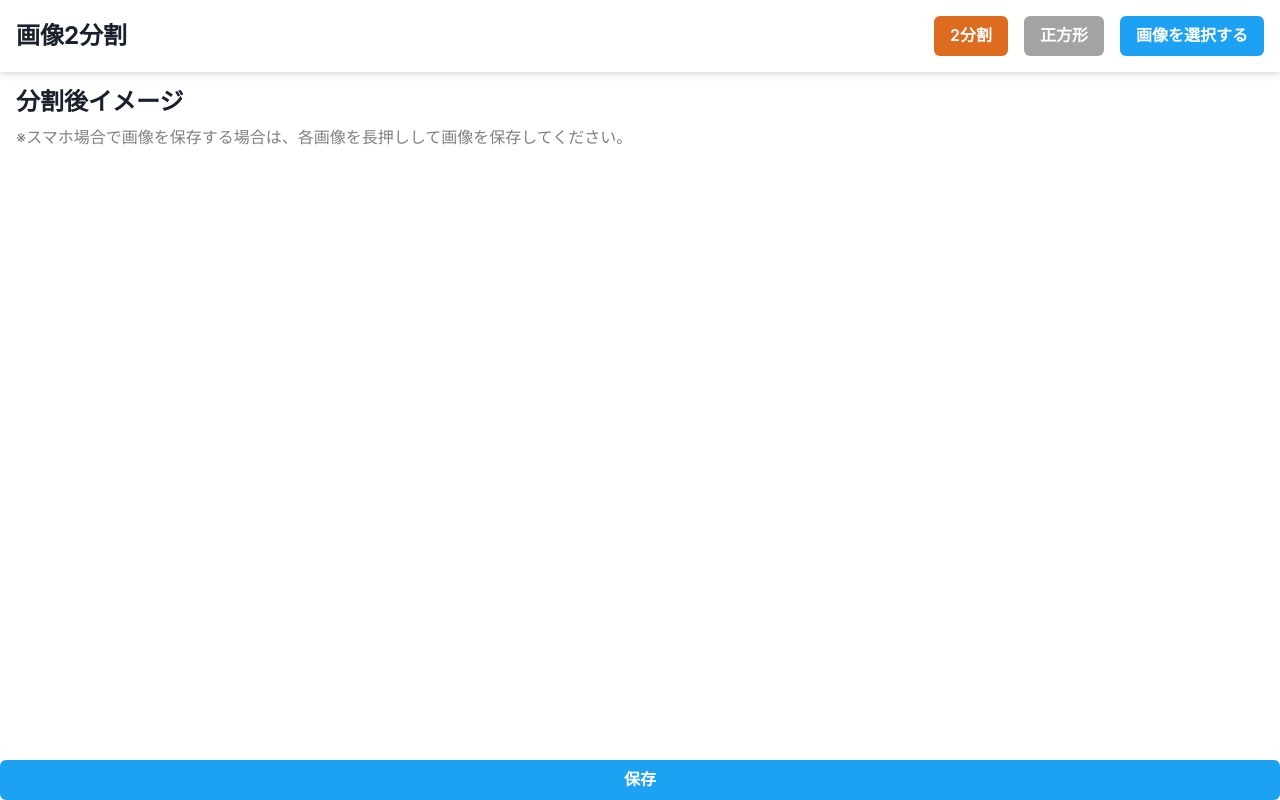
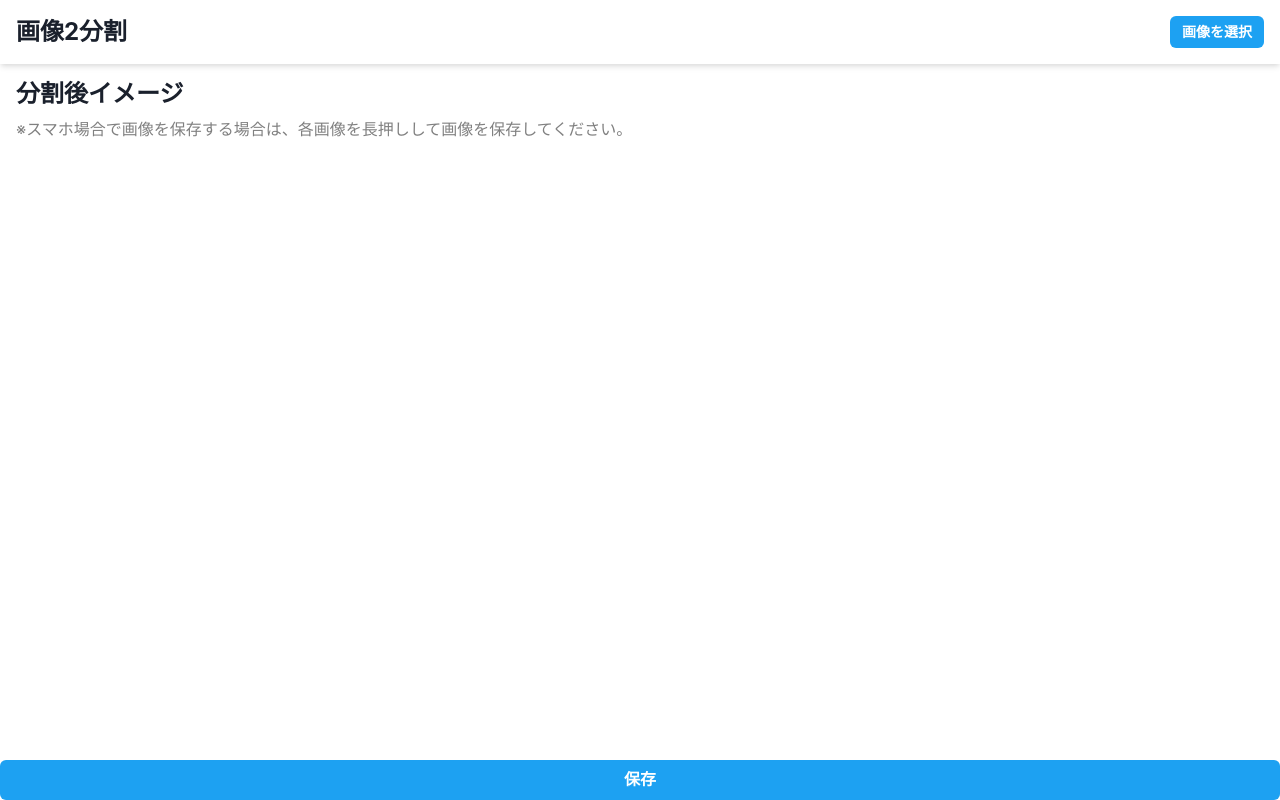
Before and after one commit to taaaaho/image2split, a React (Create React App) app: page / in a window 1280 px wide. Built offline with nearby package versions, Linux system fonts and the light colour scheme.

Commit message:
feat: SP

```diff
--- a/src/App.jsx
+++ b/src/App.jsx
@@ -150,17 +150,19 @@ function App() {
       rounded="lg"
       flexDirection="column"
     >
-      <Flex backgroundColor="white" px="4" py="4" boxShadow="md" w="100%" alignItems="center">
-          <Heading fontSize="2xl" width="1000">画像2分割</Heading>
-          <Spacer />
-          <Box>
-            <Button mr="4" onClick={divideTwo} colorScheme="orange">2分割</Button>
-            <Button mr="4" onClick={squareAspect} colorScheme="blackAlpha">正方形</Button>
-            <Button onClick={fileUpload} colorScheme="twitter">
-              画像を選択する
-            </Button>
-          </Box>
-          <input type="file" hidden accept="image/*" ref={inputRef} onChange={handleImageSelect} />
+      <Flex backgroundColor="white" px="4" py="4" boxShadow="md" w="100%" alignItems="center" justifyContent="space-between">
+        <Heading fontSize={{ base: "xl", md: "2xl"}} whiteSpace="nowrap" >画像2分割</Heading>
+        <Spacer />
+        {targetImage && (
+          <>
+            <Button mr={{ base: "2", md: "4" }} onClick={divideTwo} colorScheme="orange" size="sm">2分割</Button>
+            <Button mr={{ base: "2", md: "4" }} onClick={squareAspect} colorScheme="blackAlpha"  size="sm">正方形</Button>
+          </>
+        )}
+        <Button onClick={fileUpload} colorScheme="twitter"  size="sm">
+          画像を選択
+        </Button>
+        <input type="file" hidden accept="image/*" ref={inputRef} onChange={handleImageSelect} />
       </Flex>
       <Stack mx="4" mt="4" mb="16" flexDirection="column" justifyContent="start" >
         {targetImage && (
```
